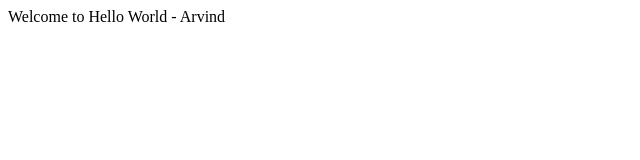
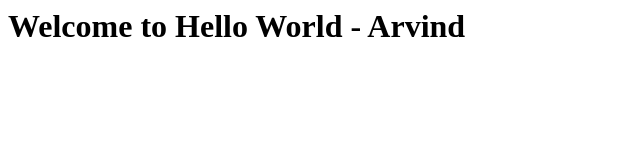
Before and after one commit to arvindkumarmadhiraju/HelloWorldApp, a plain HTML site: page index.html in a window 1280 px wide. Shown: the whole page, without its empty margins (0-640 px from the left). Drawn offline with Linux system fonts and the light colour scheme.

Commit message:
Update index.html

```diff
--- a/index.html
+++ b/index.html
@@ -1,3 +1,3 @@
-<html>
+<h1>
 Welcome to Hello World - Arvind
-</html>
+</h1>
```
